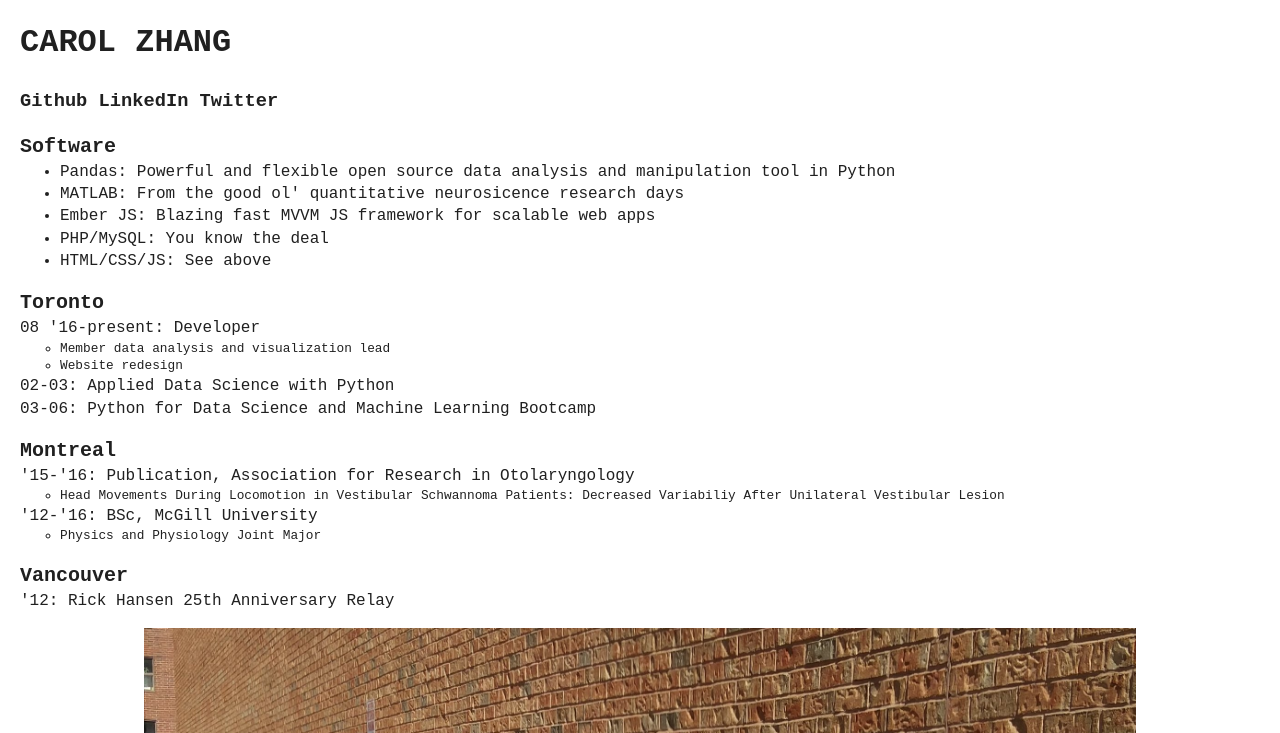
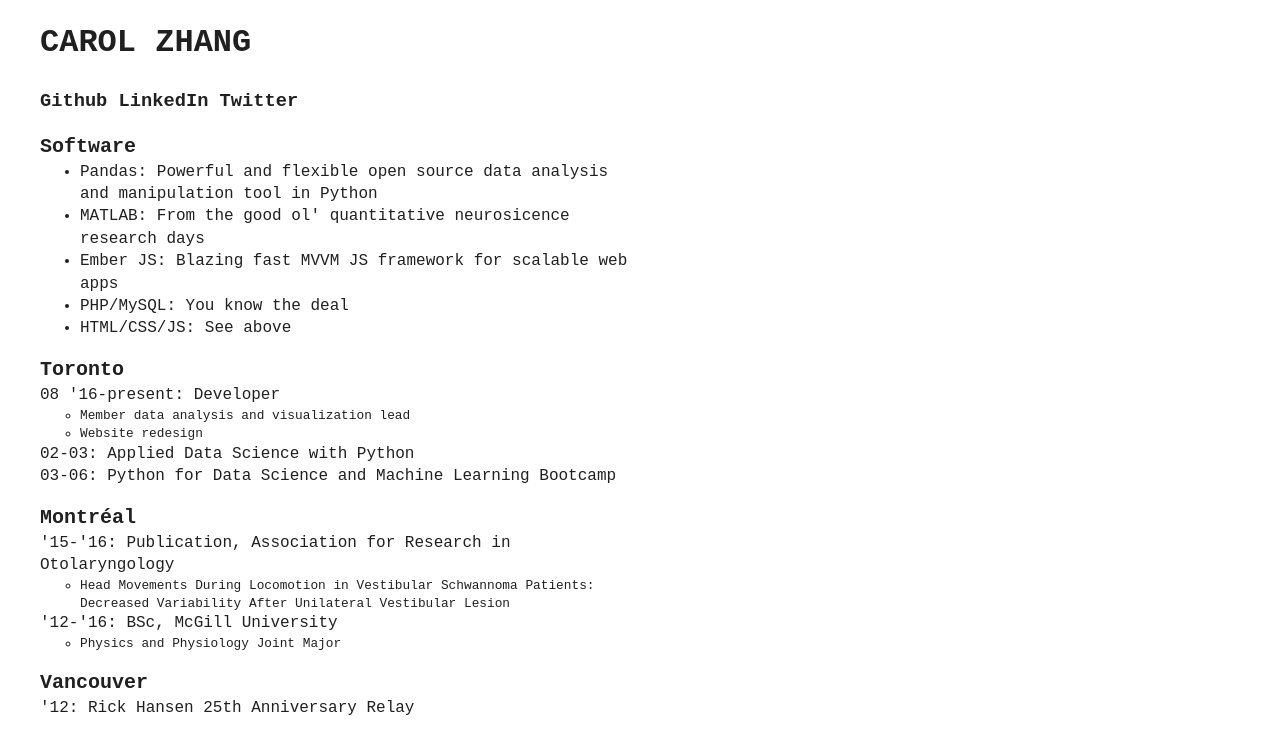
Before and after one commit to carolyz/carolyz.github.io, a plain HTML site: page index.html in a window 1280 px wide. Shown: the top 733 px of the page. Drawn offline with nearby package versions, Linux system fonts and the light colour scheme.

Commit message:
Add email link to name Add max width for main container Add correct name for MTL

```diff
--- a/css/main.css
+++ b/css/main.css
@@ -102,7 +102,8 @@ html {
 }
 
 .container {
-    margin: 10px 20px;
+    margin: 10px 40px;
+    max-width: 600px;
 }
 
 h1 {
--- a/index.html
+++ b/index.html
@@ -32,7 +32,7 @@
         <div class="container">
 
         <header>
-            <h1>Carol Zhang</h1>
+            <a href="mailto:carol.zhang@mail.mcgill.ca?Subject=Nice%20website" ><h1>Carol Zhang</h1></a>
             <h3 class="links">
                 <a href="https://github.com/carolyz">Github</a> <a href="https://linkedin.com/in/carolyzhang/">LinkedIn</a> <a href="https://twitter.com/itscarolzee/">Twitter</a>
             </h3>
@@ -60,17 +60,18 @@
             </ol>
         </div>
         <div class="city">
-            <h2>Montreal</h2>
+            <h2>Montréal</h2>
             <ol>
                 <li>'15-'16: Publication, Association for Research in Otolaryngology
                 <ul>
-                <li><a href="files/abstract.pdf">Head Movements During Locomotion in Vestibular Schwannoma Patients: Decreased Variabiliy After Unilateral Vestibular Lesion</a></li>
+                <li>Head Movements During Locomotion in Vestibular Schwannoma Patients: Decreased Variability After Unilateral Vestibular Lesion</li>
                 </ul>
                 </li>
-                <li>'12-'16: BSc, McGill University</li>
+                <li>'12-'16: BSc, McGill University
                 <ul>
                     <li><a href="http://www.physics.mcgill.ca/ugrads/physio.html">Physics and Physiology Joint Major</a></li>
                 </ul>
+                </li>
             </ol>
         </div>
         <div class="city">
@@ -80,7 +81,7 @@
             </ol>
         </div>
         <div class="photo">
-            <img src="img/carol.jpg" alt="Photo of me walking" title="Candid <3">
+            <img src="img/carol.jpg" alt="Photo of me walking" title="*poke">
             <p><small>&#x270C Coded with love.</small></p>
         </div>
 
@@ -88,8 +89,5 @@
 
         <script src="https://code.jquery.com/jquery-1.12.0.min.js"></script>
         <script>window.jQuery || document.write('<script src="js/vendor/jquery-1.12.0.min.js"><\/script>')</script>
-        <script src="js/plugins.js"></script>
-        <script src="js/main.js"></script>
-
     </body>
 </html>
```
